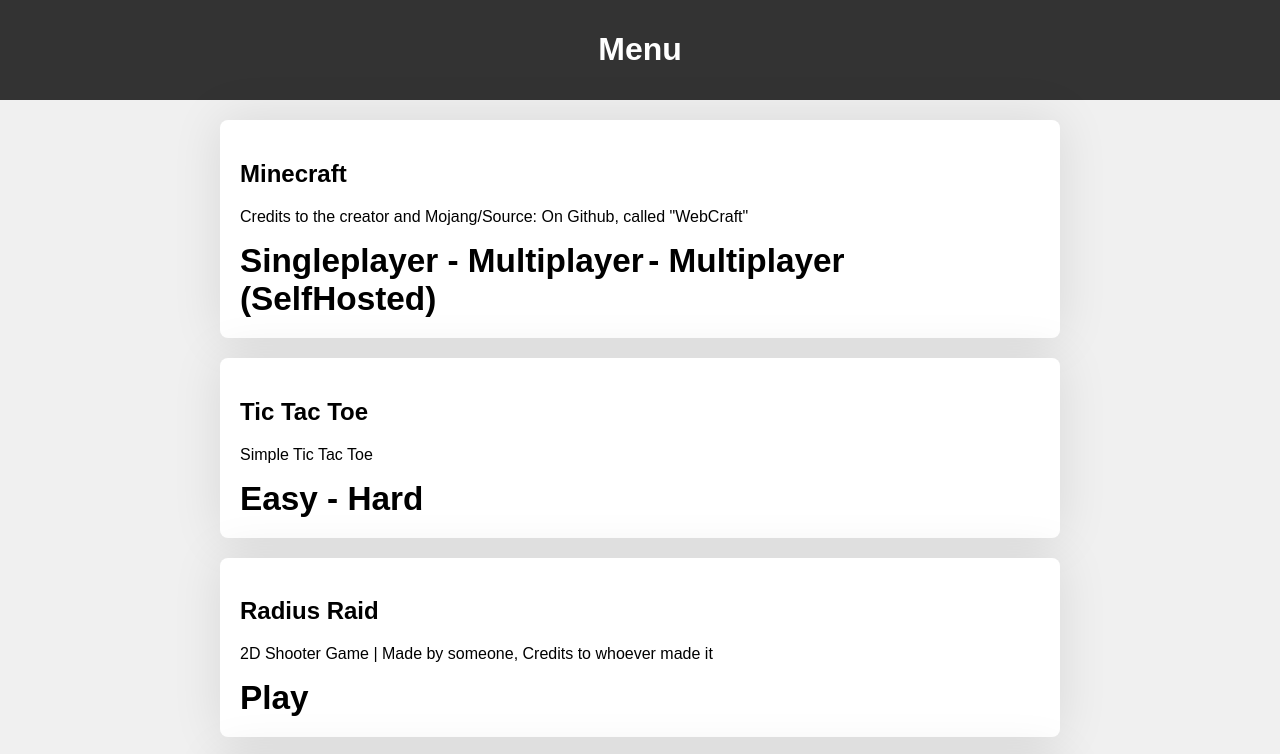
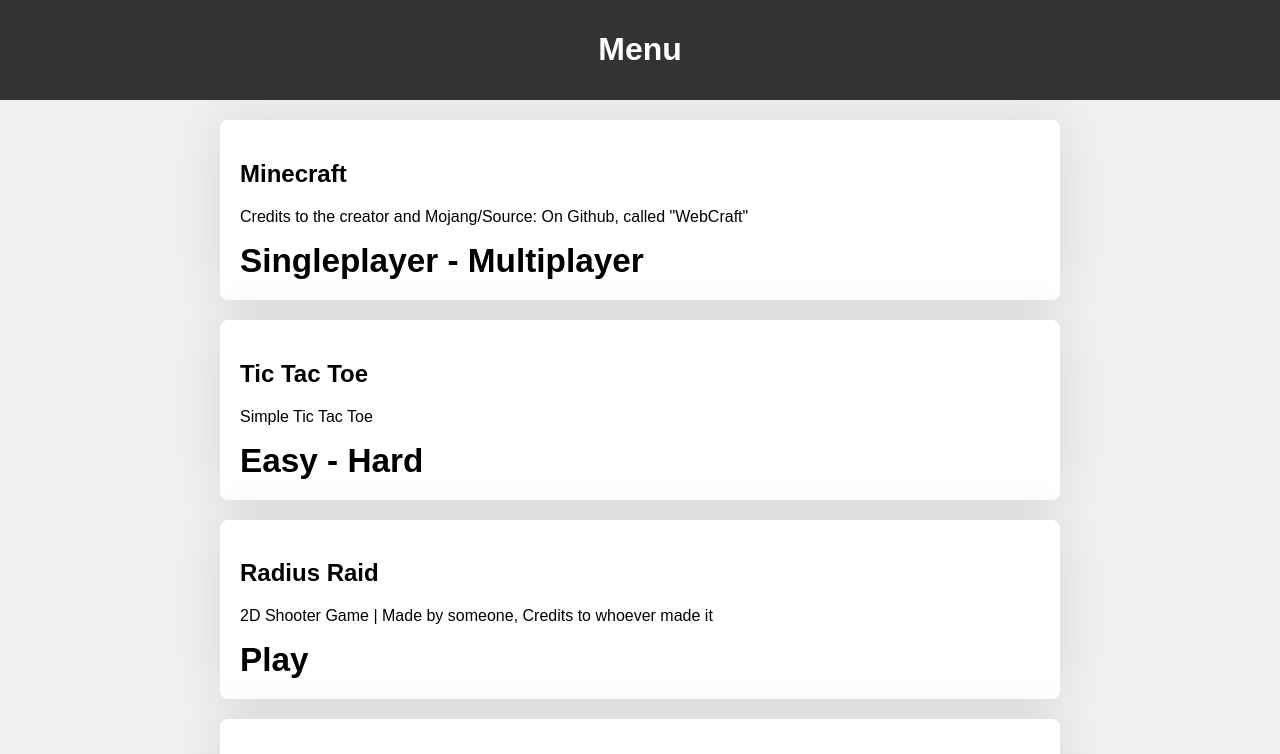
Before and after one commit to WhatDoIDo125/game, a plain HTML site: page index.html in a window 1280 px wide. Shown: the top 754 px of the page. Drawn offline with Linux system fonts and the light colour scheme.

Commit message:
Update index.html

```diff
--- a/index.html
+++ b/index.html
@@ -57,7 +57,7 @@
   <section>
     <h2>Minecraft</h2>
     <p>Credits to the creator and Mojang/Source: On Github, called "WebCraft"</p>
-    <a href="singleplayer.html">Singleplayer </a> <a href="https://node-js-server-nvx3.onrender.com">- Multiplayer</a> <a href="http://planning-blocks.gl.at.ply.gg:58026/multiplayer.html">- Multiplayer (SelfHosted)</a>
+    <a href="singleplayer.html">Singleplayer </a> <a href="https://node-js-server-nvx3.onrender.com">- Multiplayer</a>
   </section>
   <section>
     <h2>Tic Tac Toe</h2>
```
